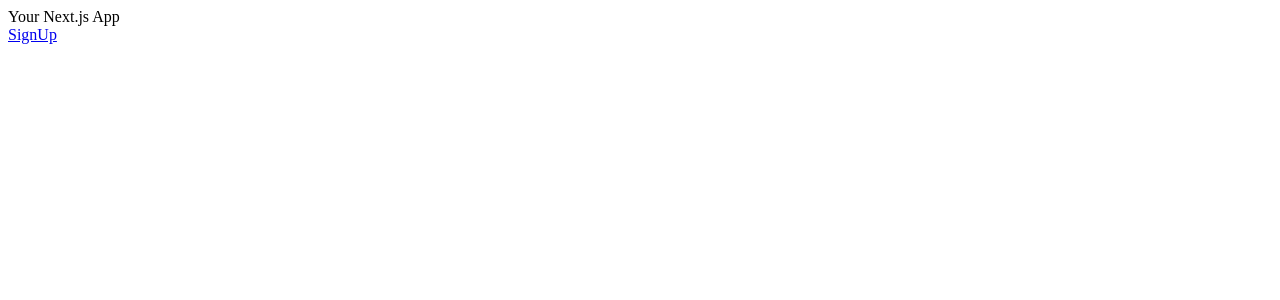
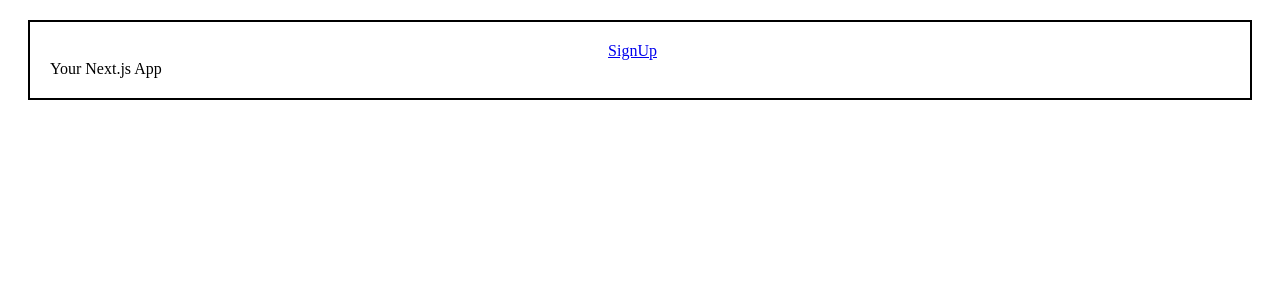
Before and after one commit to jhilker1/goodTimeJournal, a Next.js app: page / in a window 1280 px wide. Shown: the top 300 px of the page. Built offline with nearby package versions, Linux system fonts and the light colour scheme.

Commit message:
Added a components folder with the headers from our index

```diff
--- /dev/null
+++ b/components/Header.js
@@ -0,0 +1,15 @@
+import Link from 'next/link';
+
+const linkStyle = {
+	marginRight: 15,
+}
+
+export default function Header() {
+	return (
+		<div align='center'>
+          <Link href="/SignUp">
+              <a style={linkStyle}>SignUp</a>
+          </Link>
+		</div>
+	)
+}
--- /dev/null
+++ b/components/MyLayout.js
@@ -0,0 +1,18 @@
+import Header from './Header';
+
+const layoutStyle = {
+  margin: 20,
+  padding: 20,
+  border: '2px solid #000000',
+  outline: '#000000 solid 10000000000px',
+}
+
+// imports Header pages in the layoutStyle above, index will import this
+export default function Layout(props) {
+  return (
+    <div style={layoutStyle}>
+      <Header />
+      {props.children}
+    </div>
+  )
+}
--- a/pages/index.js
+++ b/pages/index.js
@@ -1,6 +1,8 @@
 //[label /pages/index.js]
 import Link from 'next/link';
 import React, { Component } from 'react'
+import Layout from '../components/MyLayout.js';
+
 const linkStyle = {
   marginRight: 15
 }
@@ -8,14 +10,12 @@
 export default class extends Component {
   render () {
     return (
-      <div>
-      <div>Your Next.js App</div>
-      <div>
-          <Link href="/SignUp">
-              <a style={linkStyle}>SignUp</a>
-          </Link>
-      </div>
-      </div>
+      <Layout>
+        <div>
+        <div>Your Next.js App</div>
+
+        </div>
+      </Layout>
     )
   }
 }
```
